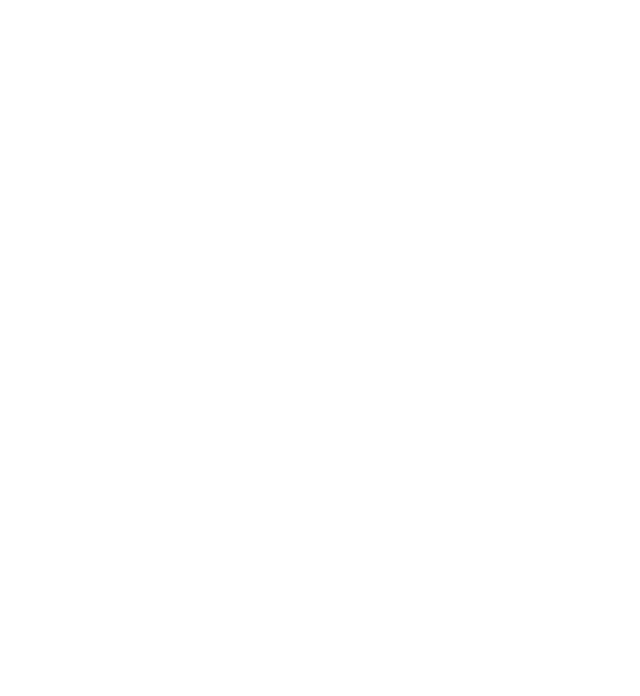
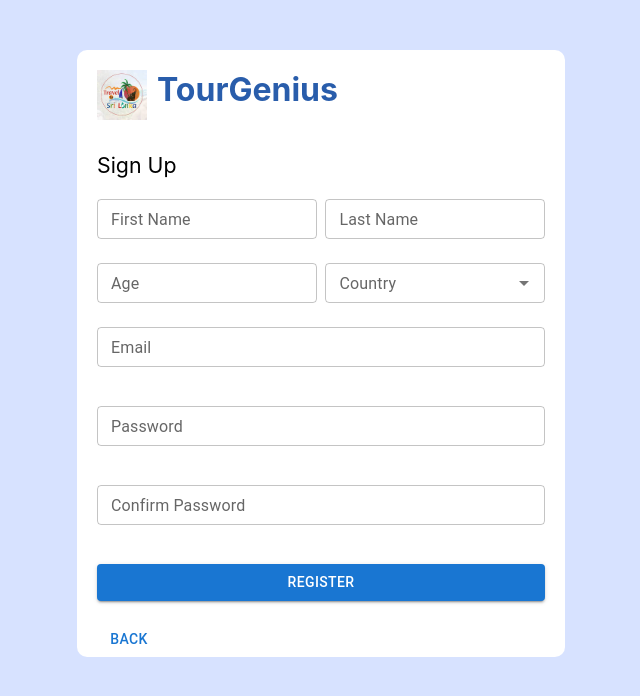
Before and after one commit to DumedhaR/TourGenius, a React (Create React App) app in the folder front-end/front-end-tour-genius/: page /register in a window 1280 px wide. Before the commit this address had no page. Shown: the top 696 px of the page, without its empty margins (319-959 px from the left). Built offline with nearby package versions, Linux system fonts and the light colour scheme; no server answers.

Commit message:
create register page

```diff
--- a/front-end/front-end-tour-genius/src/App.js
+++ b/front-end/front-end-tour-genius/src/App.js
@@ -1,6 +1,7 @@
 //import './App.css';
 import { BrowserRouter, Route, Routes } from 'react-router-dom';
 import LoginPage from './pages/Login/Login';
+import RegisterPage from './pages/Register/Register';
 
 function App() {
   return (
@@ -8,6 +9,7 @@
       <BrowserRouter>
         <Routes>
           <Route path="/" element={<LoginPage />} />
+          <Route path="/register" element={<RegisterPage />} />
         </Routes>
       </BrowserRouter>
     </div>
--- a/front-end/front-end-tour-genius/src/pages/Login/Login.jsx
+++ b/front-end/front-end-tour-genius/src/pages/Login/Login.jsx
@@ -5,6 +5,7 @@
 import Button from '@mui/material/Button';
 import { ErrorMessage, Field, Form, Formik } from 'formik';
 import * as yup from 'yup';
+import { useNavigate } from 'react-router-dom';
 
 function LoginPage() {
   const initialValues = {
@@ -23,6 +24,12 @@
 
     console.log('Email ', email);
     console.log('Password ', password);
+  };
+
+  const navigate = useNavigate();
+
+  const navigateToRegister = () => {
+    navigate('/register');
   };
 
   return (
@@ -70,7 +77,7 @@
           </Formik>
         </div>
         <div>
-          <Button variant="text" sx={{ marginTop: '20px' }}>
+          <Button variant="text" sx={{ marginTop: '20px' }} onClick={navigateToRegister}>
             Create New Account
           </Button>
         </div>
--- /dev/null
+++ b/front-end/front-end-tour-genius/src/pages/Register/Register.jsx
@@ -0,0 +1,208 @@
+import React, { useState, useEffect } from 'react';
+import logo from '../../assests/images/logo.jpg';
+import '../../utils/registerPage.css';
+import TextField from '@mui/material/TextField';
+import Autocomplete from '@mui/material/Autocomplete';
+import Button from '@mui/material/Button';
+import { ErrorMessage, Field, Form, Formik } from 'formik';
+import * as yup from 'yup';
+import { useNavigate } from 'react-router-dom';
+
+function RegisterPage() {
+  const initialValues = {
+    firstName: '',
+    lastName: '',
+    email: '',
+    password: '',
+    confirmPassword: '',
+    age: '',
+    country: ''
+  };
+
+  const passwordRules = /^(?=.*\d)(?=.*[a-z])(?=.*[A-Z]).{8,}$/;
+
+  const validationSchema = yup.object().shape({
+    firstName: yup.string().required('Required'),
+    lastName: yup.string().required('Required'),
+    age: yup.number().typeError('Age must be a number').required('Required'),
+    country: yup.string().required('Required'),
+    email: yup.string().email('Please Enter Valid Email').required('Required'),
+    password: yup
+      .string()
+      .matches(passwordRules, { message: 'Please create a stronger password' })
+      .required('Required'),
+    confirmPassword: yup
+      .string()
+      .oneOf([yup.ref('password'), null], 'Passwords must match')
+      .required('Required')
+  });
+
+  const onSubmit = (data) => {
+    const email = data.email.toLowerCase();
+    const password = data.password;
+    const confirmPassword = data.confirmPassword;
+
+    if (password === confirmPassword) {
+      console.log('Email ', email);
+      console.log('Password ', password);
+      console.log('confirm Password', confirmPassword);
+    }
+  };
+
+  const navigate = useNavigate();
+
+  const navigateToSignIn = () => {
+    navigate('/');
+  };
+
+  const [countries, setCountries] = useState([]);
+  const [selectedCountry, setSelectedCountry] = useState(null);
+
+  useEffect(() => {
+    async function fetchData() {
+      const response = await fetch('https://restcountries.com/v2/all');
+      const data = await response.json();
+      setCountries(data);
+    }
+    fetchData();
+  }, []);
+  return (
+    <div className="registerPage">
+      <div className="registerForm">
+        <div className="registerHeader">
+          <img src={logo} width="50px" height="50px" />
+          <h1 id="headerTopic">TourGenius</h1>
+        </div>
+        <div>
+          <p id="signUpTopic">Sign Up</p>
+        </div>
+        <div className="formBody">
+          <Formik
+            initialValues={initialValues}
+            onSubmit={onSubmit}
+            validationSchema={validationSchema}>
+            <Form>
+              <div className="firstLastName">
+                <Field
+                  as={TextField}
+                  sx={{ width: '49%' }}
+                  name="firstName"
+                  label="First Name"
+                  variant="outlined"
+                  size="small"
+                  helperText={
+                    <ErrorMessage
+                      name="firstName"
+                      render={(msg) => <span id="errMsg">{msg}</span>}
+                    />
+                  }
+                />
+                <Field
+                  as={TextField}
+                  sx={{ width: '49%' }}
+                  name="lastName"
+                  label="Last Name"
+                  variant="outlined"
+                  size="small"
+                  helperText={
+                    <ErrorMessage
+                      name="lastName"
+                      render={(msg) => <span id="errMsg">{msg}</span>}
+                    />
+                  }
+                />
+              </div>
+              <div className="ageCountry">
+                <Field
+                  as={TextField}
+                  sx={{ width: '49%' }}
+                  name="age"
+                  label="Age"
+                  variant="outlined"
+                  size="small"
+                  helperText={
+                    <ErrorMessage name="age" render={(msg) => <span id="errMsg">{msg}</span>} />
+                  }
+                />
+                <Autocomplete
+                  sx={{ width: '49%' }}
+                  options={countries}
+                  getOptionLabel={(option) => option.name}
+                  renderInput={(params) => (
+                    <Field
+                      as={TextField}
+                      {...params}
+                      label="Country"
+                      name="country"
+                      variant="outlined"
+                      size="small"
+                      helperText={
+                        <ErrorMessage
+                          name="country"
+                          render={(msg) => <span id="errMsg">{msg}</span>}
+                        />
+                      }
+                    />
+                  )}
+                  value={selectedCountry}
+                  onChange={(event, newValue) => {
+                    setSelectedCountry(newValue);
+                  }}
+                />
+              </div>
+              <Field
+                as={TextField}
+                sx={{ width: '100%' }}
+                name="email"
+                label="Email"
+                variant="outlined"
+                size="small"
+                helperText={
+                  <ErrorMessage name="email" render={(msg) => <span id="errMsg">{msg}</span>} />
+                }
+              />
+
+              <Field
+                as={TextField}
+                sx={{ width: '100%', marginTop: '35px' }}
+                name="password"
+                label="Password"
+                type={'password'}
+                variant="outlined"
+                size="small"
+                helperText={
+                  <ErrorMessage name="password" render={(msg) => <span id="errMsg">{msg}</span>} />
+                }
+              />
+              <Field
+                as={TextField}
+                sx={{ width: '100%', marginTop: '35px' }}
+                name="confirmPassword"
+                label="Confirm Password"
+                type={'password'}
+                variant="outlined"
+                size="small"
+                helperText={
+                  <ErrorMessage
+                    name="confirmPassword"
+                    render={(msg) => <span id="errMsg">{msg}</span>}
+                  />
+                }
+              />
+              <Button variant="contained" sx={{ width: '100%', marginTop: '35px' }} type="submit">
+                register
+              </Button>
+            </Form>
+          </Formik>
+        </div>
+        <div>
+          <Button variant="text" sx={{ marginTop: '20px' }} onClick={navigateToSignIn}>
+            back
+          </Button>
+        </div>
+      </div>
+    </div>
+  );
+}
+
+export default RegisterPage;
--- /dev/null
+++ b/front-end/front-end-tour-genius/src/utils/registerPage.css
@@ -0,0 +1,44 @@
+.registerPage {
+  width: 100%;
+  min-height: 100vh;
+  height: fit-content;
+  background-color: #d7e2ff;
+  padding-top: 50px;
+  padding-bottom: 50px;
+}
+.registerForm {
+  width: 35%;
+  min-height: 550px;
+  height: fit-content;
+  background-color: #ffffff;
+  border-radius: 10px;
+  margin-left: auto;
+  margin-right: auto;
+  padding-left: 20px;
+  padding-right: 20px;
+}
+.registerHeader {
+  display: flex;
+  padding-top: 20px;
+}
+#headerTopic {
+  color: #295dab;
+  margin-left: 10px;
+  margin-top: 0;
+}
+#signUpTopic {
+  font-size: 16pt;
+}
+#errMsg {
+  color: red;
+}
+.firstLastName {
+  display: flex;
+  justify-content: space-between;
+}
+.ageCountry {
+  display: flex;
+  justify-content: space-between;
+  margin-top: 20px;
+  margin-bottom: 20px;
+}
```
